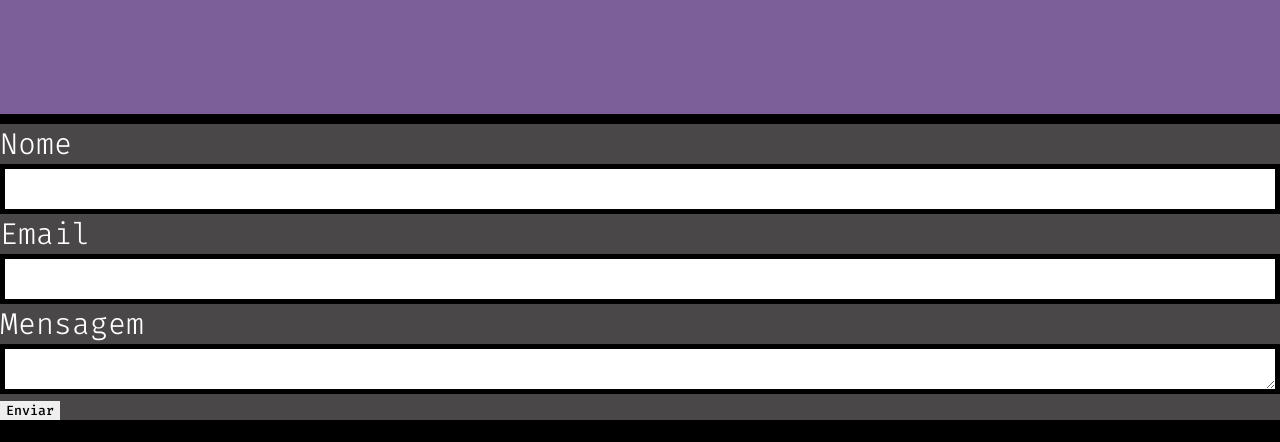
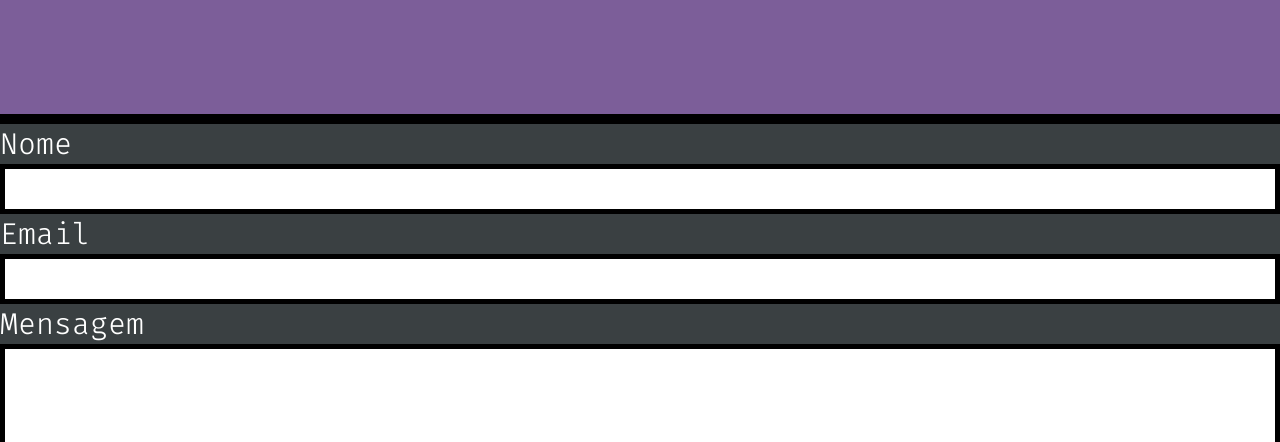
Before and after one commit to DavidGit69/DavidGit69.github.io, a plain HTML site: page index.html in a window 1280 px wide. Shown: the part 3270-3712 px from the top of the page. Drawn offline with Linux system fonts and the light colour scheme.

Commit message:
Modified main-input and main-label

```diff
--- a/css/components/main-input.css
+++ b/css/components/main-input.css
@@ -1,7 +1,3 @@
-.form {
-    background-color: rgb(73, 71, 71);
-}
-
 .main-input {
     box-sizing: border-box;
     border: 5px solid #000;
@@ -11,3 +7,7 @@
     padding-left: 5px;
     padding-right: 5px;
 }
+
+.main-input.-textarea {
+    height: 320px;
+}
--- a/css/components/main-label.css
+++ b/css/components/main-label.css
@@ -1,3 +1,7 @@
+.form {
+    background-color: #3A4042;
+}
+
 .main-label {
     color: #fff;
     font-size: 30px;
--- a/index.html
+++ b/index.html
@@ -225,7 +225,7 @@
         <input class="main-input" id="email" type="email">
 
         <label class="main-label" for="message">Mensagem</label>
-        <textarea class="main-input" id="message"></textarea>
+        <textarea class="main-input -textarea" id="message"></textarea>
 
         <button type="submit">Enviar</button>
     </form>
```
